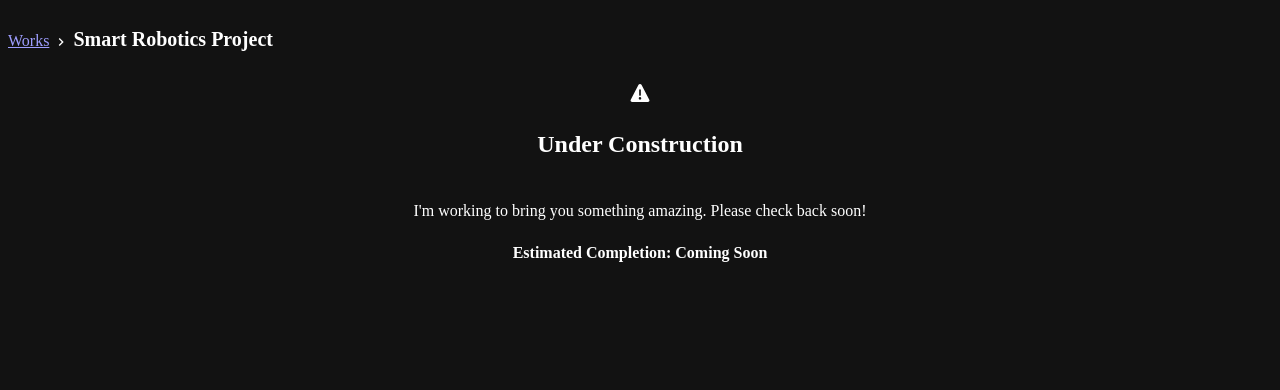
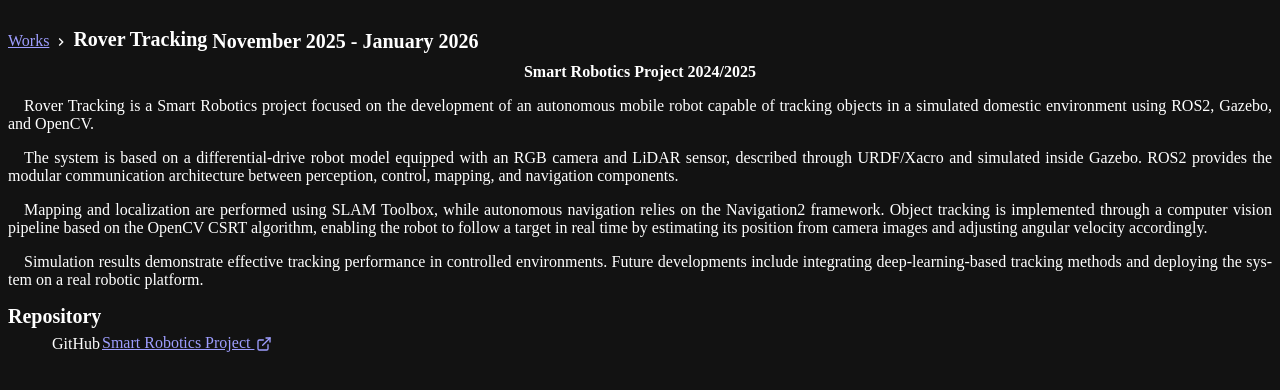
Before and after one commit to andrea-grandi/andreagrandiwebsite, a Next.js app: page /works/smartrobotics in a window 1280 px wide. Shown: the top 390 px of the page. Built offline with nearby package versions, Linux system fonts and the light colour scheme.

Commit message:
update cv and sr project

```diff
--- a/pages/index.js
+++ b/pages/index.js
@@ -76,7 +76,7 @@ const Home = () => (
           About
         </Heading>
         <Paragraph>
-        Hi! I&apos;m Andrea Grandi, a Computer Engineer and Master&apos;s student in Artificial Intelligence Engineering at UniMoRe.
+        Hi! I&apos;m Andrea Grandi, an Artificial Intelligence Engineer.
         </Paragraph>
       </Section>
 
@@ -84,6 +84,10 @@ const Home = () => (
         <Heading as="h3" variant="section-title">
           Work Experience
         </Heading>
+        <BioSection>
+            <BioYear>2026</BioYear>
+            Ind & Func AI Decision Science Analyst · Accenture (Modena)
+        </BioSection>
         <BioSection>
           <BioYear>2025-2026</BioYear>
           Internship trainee · Accenture (Modena)
--- a/pages/works/smartrobotics.js
+++ b/pages/works/smartrobotics.js
@@ -16,15 +16,63 @@ import { Title, WorkImage, Meta } from '../../components/work'
 import P from '../../components/paragraph'
 import Layout from '../../components/layouts/article'
 import UnderConstruction from '../../components/under-construction'
+import Section from '../../components/section'
 
 const Work = () => (
   <Layout title="Smart Robotics">
     <Container>
       <Title>
-       Smart Robotics Project <Badge></Badge>
+        Rover Tracking <Badge>November 2025 - January 2026</Badge>
       </Title>
 
-      <UnderConstruction />
+      <Section>
+         <Heading as="h4" fontSize={16} my={6}>
+          <Center>Smart Robotics Project 2024/2025</Center>
+        </Heading>
+      </Section>
+
+      <Section delay={0.1}>
+        <P>
+        Rover Tracking is a Smart Robotics project focused on the development of an
+        autonomous mobile robot capable of tracking objects in a simulated domestic
+        environment using ROS2, Gazebo, and OpenCV.
+      </P>
+
+      <P>
+        The system is based on a differential-drive robot model equipped with an RGB
+        camera and LiDAR sensor, described through URDF/Xacro and simulated inside
+        Gazebo. ROS2 provides the modular communication architecture between perception,
+        control, mapping, and navigation components.
+      </P>
+
+      <P>
+        Mapping and localization are performed using SLAM Toolbox, while autonomous
+        navigation relies on the Navigation2 framework. Object tracking is implemented
+        through a computer vision pipeline based on the OpenCV CSRT algorithm, enabling
+        the robot to follow a target in real time by estimating its position from camera
+        images and adjusting angular velocity accordingly.
+      </P>
+
+      <P>
+        Simulation results demonstrate effective tracking performance in controlled
+        environments. Future developments include integrating deep-learning-based tracking
+        methods and deploying the system on a real robotic platform.
+      </P>
+      </Section>
+
+      <Section delay={0.2}>
+        <Heading as="h3" fontSize={20} my={6}>
+          Repository
+        </Heading>
+        <List ml={4} my={4}>
+        <ListItem>
+          <Meta>GitHub</Meta>
+            <Link href="https://github.com/andrea-grandi/r2d2" target="_blank">
+              Smart Robotics Project <ExternalLinkIcon mx="2px" />
+            </Link>
+          </ListItem>
+        </List>
+      </Section>
 
     </Container>
   </Layout>
```
Also changed, not shown: 1 other file (tests, documents, lock files or other folders).
